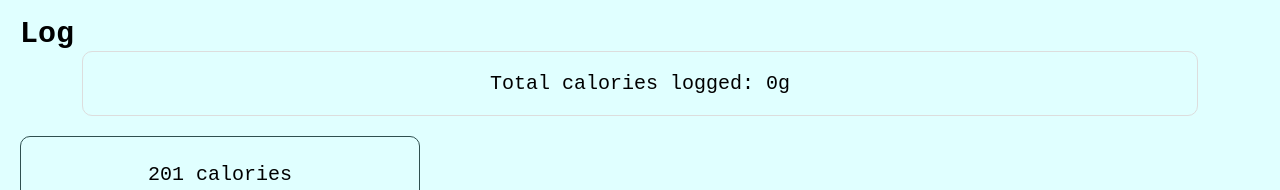
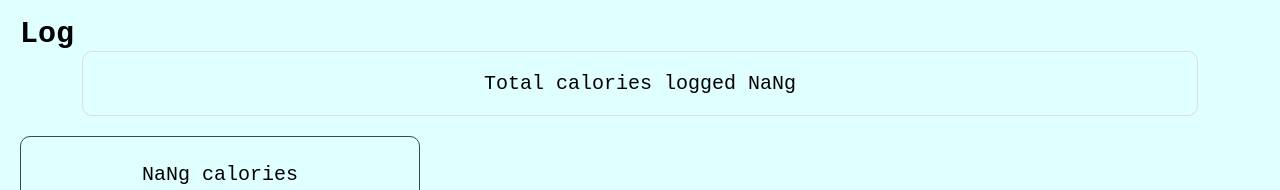
Before and after one commit to Duyen-codes/foodTracker_BC, a website built with Parcel: page src/index.html in a window 1280 px wide. Both pictures are taken after typing "Sample", "Sample", "5" into the empty fields and a click on the button "Add". Shown: the part 579-769 px from the top of the page. Built offline with nearby package versions, Linux system fonts and the light colour scheme; no server answers.

Commit message:
got input data, created innerHTML on addBtn click and injected inputdata to places

```diff
--- a/src/index.html
+++ b/src/index.html
@@ -53,10 +53,10 @@
         <div class="log-section">
           <h2>Log</h2>
           <div class="total-log">
-            Total calories logged: <span class="log-amount"></span>
+            Total calories logged <span class="log-amount">0g</span>
           </div>
           <div class="cards">
-            <div class="card-item">
+            <!-- <div class="card-item">
               <h3 class="card-name">Pizza</h3>
               <p><span>201</span> calories</p>
               <ul class="nutrition-details">
@@ -73,7 +73,7 @@
                   <p class="fat-amount">5g</p>
                 </li>
               </ul>
-            </div>
+            </div> -->
           </div>
         </div>
       </section>
--- a/src/main.js
+++ b/src/main.js
@@ -1,44 +1,45 @@
-class FetchWrapper {
-  constructor(baseURL) {
-    this.baseURL = baseURL;
-  }
+// class FetchWrapper {
+//   constructor(baseURL) {
+//     this.baseURL = baseURL;
+//   }
 
-  get(endpoint) {
-    return fetch(this.baseURL + endpoint).then((response) => response.json());
-  }
+//   get(endpoint) {
+//     return fetch(this.baseURL + endpoint).then((response) => response.json());
+//   }
 
-  put(endpoint, body) {
-    return this._send("put", endpoint, body);
-  }
+//   put(endpoint, body) {
+//     return this._send("put", endpoint, body);
+//   }
 
-  post(endpoint, body) {
-    return this._send("post", endpoint, body);
-  }
+//   post(endpoint, body) {
+//     return this._send("post", endpoint, body);
+//   }
 
-  patch(endpoint, body) {
-    return this._send("patch", endpoint, body);
-  }
+//   patch(endpoint, body) {
+//     return this._send("patch", endpoint, body);
+//   }
 
-  delete(endpoint, body) {
-    return this._send("delete", endpoint, body);
-  }
+//   delete(endpoint, body) {
+//     return this._send("delete", endpoint, body);
+//   }
 
-  _send(method, endpoint, body) {
-    return fetch(this.baseURL + endpoint, {
-      method,
-      headers: {
-        "Content-Type": "application/json",
-      },
-      body: JSON.stringify(body),
-    }).then((response) => response.json());
-  }
-}
+//   _send(method, endpoint, body) {
+//     return fetch(this.baseURL + endpoint, {
+//       method,
+//       headers: {
+//         "Content-Type": "application/json",
+//       },
+//       body: JSON.stringify(body),
+//     }).then((response) => response.json());
+//   }
+// }
 
-const API = new FetchWrapper(
-  "https://firestore.googleapis.com/v1/projects/programmingjs-90a13/databases/(default)/documents/"
-);
+// const API = new FetchWrapper(
+//   "https://firestore.googleapis.com/v1/projects/programmingjs-90a13/databases/(default)/documents/"
+// );
 
-API.get("duyennguyen123").then((data) => console.log(data));
+// API.get("duyennguyen123").then((data) => console.log(data));
+// API.post("duyennguyen123").then((data) => console.log(data));
 
 class FoodObject {
   constructor(name, carb, protein, fat) {
@@ -49,25 +50,92 @@ class FoodObject {
   }
 }
 
-const nameInput = document.querySelector("#food-names").value;
+// function getInputs() {
+//   let foodItem = new FoodObject(
+//     nameInput.value,
+//     Number(carbInput.value),
+//     Number(proteinInput.value),
+//     Number(fatInput.value)
+//   );
+//   console.log(foodItem);
+//   logAmount.textContent = carbInput + proteinInput + fatInput + "g";
+//   carbAmount.textContent = carbInput + "g";
+//   proteinAmount.textContent = proteinInput + "g";
+//   fatAmount.textContent = fatInput + "g";
+//   cardName.textContent = nameInput;
+//   API.post("duyennguyen123", foodItem);
+// }
+
+// const postData = () => {
+//   const nameInput = document.querySelector("#food-names");
+//   const carbInput = Number(document.querySelector("#carbs").value);
+//   const proteinInput = Number(document.querySelector("#protein").value);
+//   const fatInput = Number(document.querySelector("#fat").value);
+//   const logAmount = document.querySelector(".log-amount");
+//   const carbAmount = document.querySelector(".carb-amount");
+//   const proteinAmount = document.querySelector(".protein-amount");
+//   const fatAmount = document.querySelector(".fat-amount");
+//   const cardName = document.querySelector(".card-name");
+//   let foodItem = new FoodObject(
+//     nameInput.value,
+//     carbInput,
+//     proteinInput,
+//     fatInput
+//   );
+//   console.log(JSON.stringify(foodItem));
+//   logAmount.textContent = carbInput.value + proteinInput.value + fatInput + "g";
+//   carbAmount.textContent = carbInput + "g";
+//   proteinAmount.textContent = proteinInput + "g";
+//   fatAmount.textContent = fatInput + "g";
+//   cardName.textContent = nameInput;
+// API.post("duyennguyen123", foodItem);
+const cards = document.querySelector(".cards");
+const addBtn = document.querySelector(".add-btn");
+addBtn.addEventListener("click", postData);
+
+function postData() {
+  const nameInput = document.querySelector("#food-names");
   const carbInput = Number(document.querySelector("#carbs").value);
   const proteinInput = Number(document.querySelector("#protein").value);
   const fatInput = Number(document.querySelector("#fat").value);
-const addBtn = document.querySelector(".add-btn");
   const logAmount = document.querySelector(".log-amount");
   const carbAmount = document.querySelector(".carb-amount");
   const proteinAmount = document.querySelector(".protein-amount");
   const fatAmount = document.querySelector(".fat-amount");
   const cardName = document.querySelector(".card-name");
+  let foodItem = new FoodObject(
+    nameInput.value,
+    carbInput,
+    proteinInput,
+    fatInput
+  );
 
-function getInputs() {
-  let foodItem = new FoodObject(nameInput, carbInput, proteinInput, fatInput);
-  console.log(foodItem);
   logAmount.textContent = carbInput + proteinInput + fatInput + "g";
-  carbAmount.textContent = carbInput + "g";
-  proteinAmount.textContent = proteinInput + "g";
-  fatAmount.textContent = fatInput + "g";
-  cardName.textContent = nameInput;
+  // carbAmount.textContent = carbInput + "g";
+  // proteinAmount.textContent = proteinInput + "g";
+  // fatAmount.textContent = fatInput + "g";
+  // cardName.textContent = nameInput.value;
+
+  const addCard = (foodItem) => {
+    cards.innerHTML += `
+    <div class="card-item">
+    <h3 class="card-name">${nameInput.value}</h3>
+    <p><span>${carbInput + proteinInput + fatInput}g</span> calories</p>
+    <ul class="nutrition-details">
+      <li>
+        <p>Carbs</p>
+        <p class="carb-amount">${carbInput}g</p>
+      </li>
+      <li>
+        <p>Protein</p>
+        <p class="protein-amount">${proteinInput}g</p>
+      </li>
+      <li>
+        <p>Fat</p>
+        <p class="fat-amount">${fatInput}g</p>
+      </li>
+    </ul>
+  </div>`;
+  };
+  addCard();
 }
-
-addBtn.addEventListener("click", getInputs);
```
Lines whose indentation alone changed are shown as unchanged.
